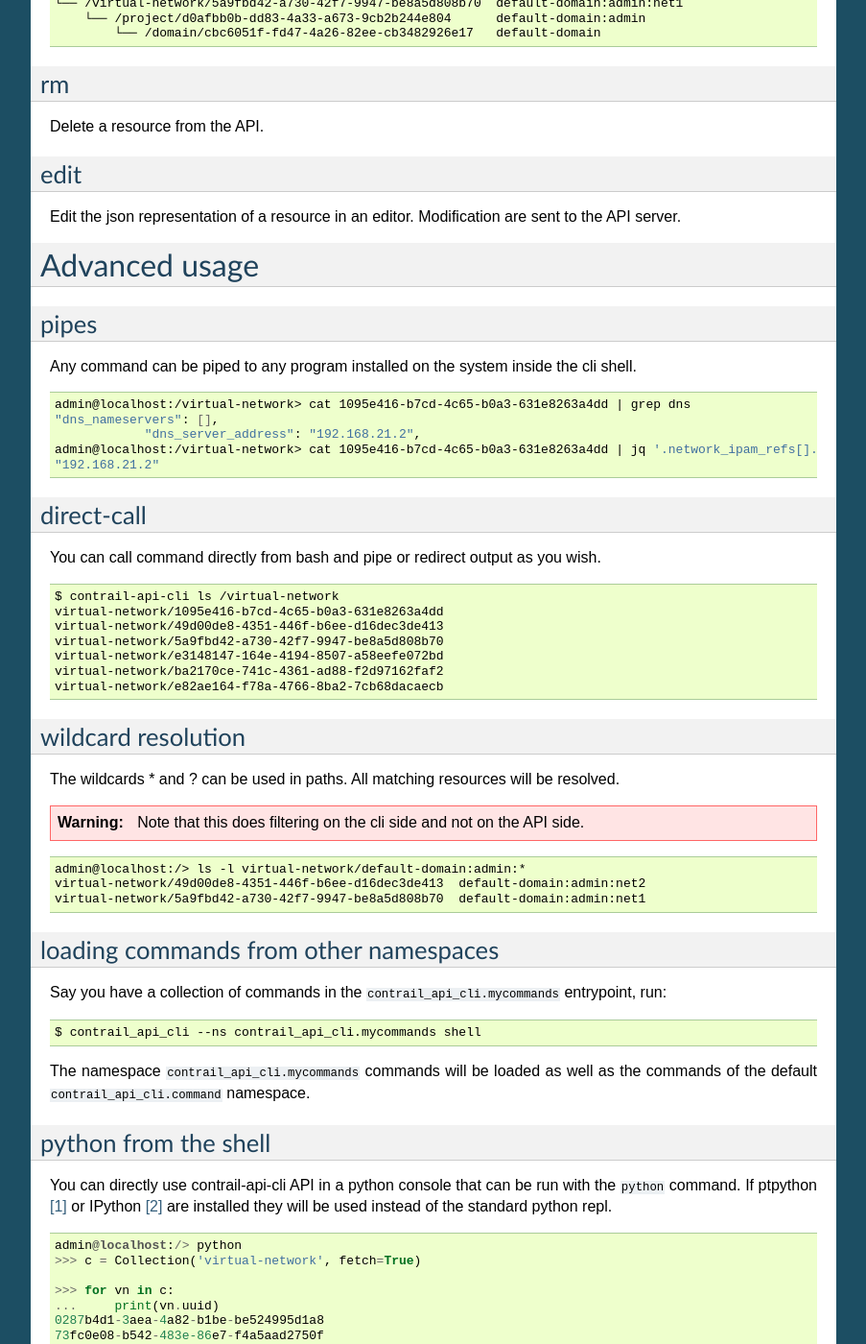
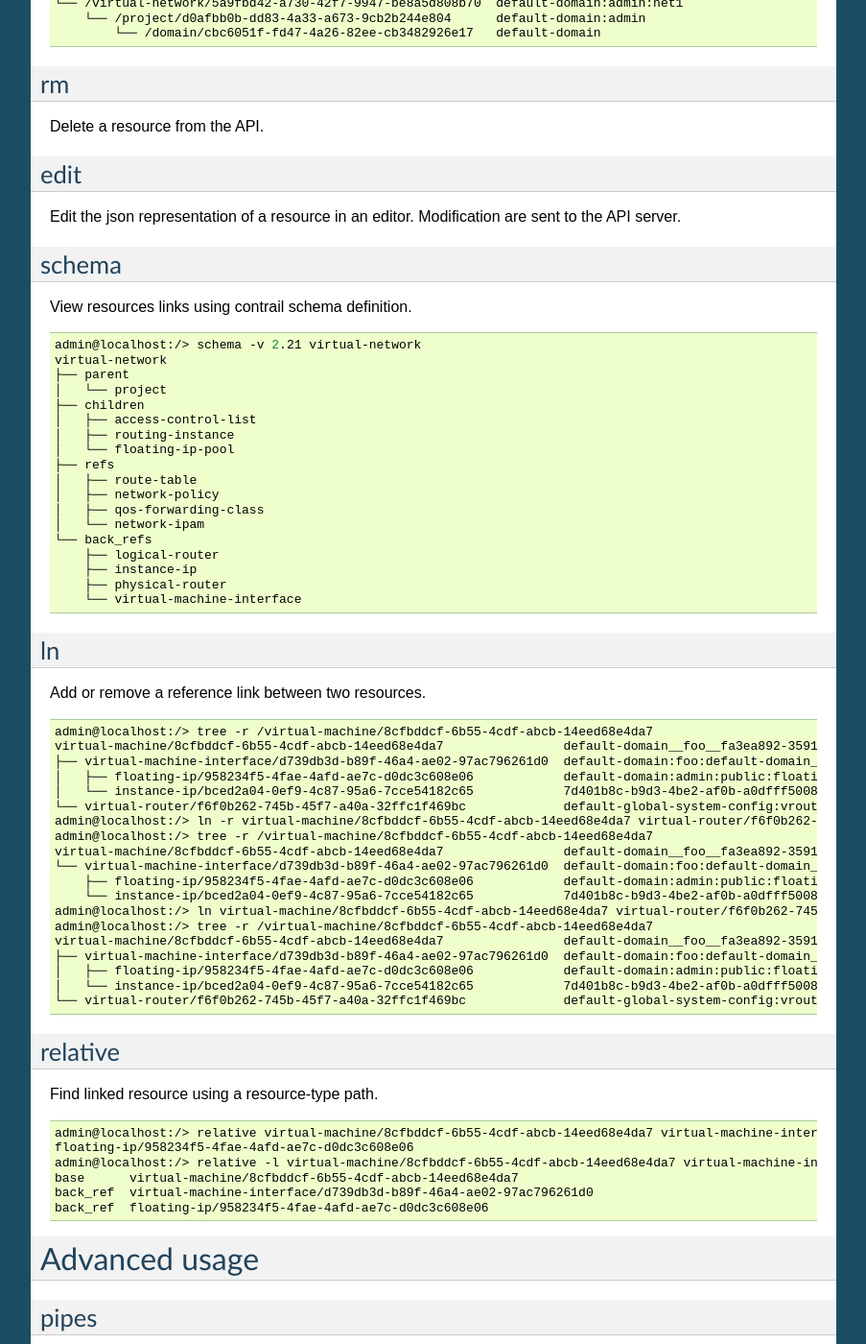
Before and after one commit to eonpatapon/contrail-api-cli, a Sphinx documentation site: the page built from doc/usage.rst, in a window 1280 px wide and 1400 px high, scrolled down 2756 px. Shown: the whole window at 96% size, without its empty margins (198-1101 px from the left). Built offline with Sphinx 7.4.7, drawn with Linux system fonts in a browser that asks for light colours; some of the changed text lies outside the part shown.

Commit message:
Update documentation

```diff
--- a/doc/api.rst
+++ b/doc/api.rst
@@ -28,7 +28,8 @@ Command
 Utils
 -----
 
-.. autofunction:: contrail_api_cli.utils.print_table
-.. autofunction:: contrail_api_cli.utils.print_tree
+.. autofunction:: contrail_api_cli.utils.format_table
+.. autofunction:: contrail_api_cli.utils.format_tree
 .. autofunction:: contrail_api_cli.utils.continue_prompt
 .. autofunction:: contrail_api_cli.utils.md5
+.. autofunction:: contrail_api_cli.utils.parallel_map
--- a/doc/usage.rst
+++ b/doc/usage.rst
@@ -188,6 +188,74 @@ edit
 Edit the json representation of a resource in an editor. Modification are sent
 to the API server.
 
+schema
+------
+
+View resources links using contrail schema definition.
+
+.. code-block:: bash
+
+    admin@localhost:/> schema -v 2.21 virtual-network
+    virtual-network
+    ├── parent
+    │   └── project
+    ├── children
+    │   ├── access-control-list
+    │   ├── routing-instance
+    │   └── floating-ip-pool
+    ├── refs
+    │   ├── route-table
+    │   ├── network-policy
+    │   ├── qos-forwarding-class
+    │   └── network-ipam
+    └── back_refs
+        ├── logical-router
+        ├── instance-ip
+        ├── physical-router
+        └── virtual-machine-interface
+
+ln
+--
+
+Add or remove a reference link between two resources.
+
+.. code-block:: bash
+
+    admin@localhost:/> tree -r /virtual-machine/8cfbddcf-6b55-4cdf-abcb-14eed68e4da7
+    virtual-machine/8cfbddcf-6b55-4cdf-abcb-14eed68e4da7                default-domain__foo__fa3ea892-3591-4611-ba22-cc45164aee3e__2
+    ├── virtual-machine-interface/d739db3d-b89f-46a4-ae02-97ac796261d0  default-domain:foo:default-domain__foo__fa3ea892-3591-4611-ba22-cc45164aee3e__2__right__1
+    │   ├── floating-ip/958234f5-4fae-4afd-ae7c-d0dc3c608e06            default-domain:admin:public:floating-ip-pool:958234f5-4fae-4afd-ae7c-d0dc3c608e06
+    │   └── instance-ip/bced2a04-0ef9-4c87-95a6-7cce54182c65            7d401b8c-b9d3-4be2-af0b-a0dfff500860
+    └── virtual-router/f6f0b262-745b-45f7-a40a-32ffc1f469bc             default-global-system-config:vrouter-1
+    admin@localhost:/> ln -r virtual-machine/8cfbddcf-6b55-4cdf-abcb-14eed68e4da7 virtual-router/f6f0b262-745b-45f7-a40a-32ffc1f469bc
+    admin@localhost:/> tree -r /virtual-machine/8cfbddcf-6b55-4cdf-abcb-14eed68e4da7
+    virtual-machine/8cfbddcf-6b55-4cdf-abcb-14eed68e4da7                default-domain__foo__fa3ea892-3591-4611-ba22-cc45164aee3e__2
+    └── virtual-machine-interface/d739db3d-b89f-46a4-ae02-97ac796261d0  default-domain:foo:default-domain__foo__fa3ea892-3591-4611-ba22-cc45164aee3e__2__right__1
+        ├── floating-ip/958234f5-4fae-4afd-ae7c-d0dc3c608e06            default-domain:admin:public:floating-ip-pool:958234f5-4fae-4afd-ae7c-d0dc3c608e06
+        └── instance-ip/bced2a04-0ef9-4c87-95a6-7cce54182c65            7d401b8c-b9d3-4be2-af0b-a0dfff500860
+    admin@localhost:/> ln virtual-machine/8cfbddcf-6b55-4cdf-abcb-14eed68e4da7 virtual-router/f6f0b262-745b-45f7-a40a-32ffc1f469bc
+    admin@localhost:/> tree -r /virtual-machine/8cfbddcf-6b55-4cdf-abcb-14eed68e4da7
+    virtual-machine/8cfbddcf-6b55-4cdf-abcb-14eed68e4da7                default-domain__foo__fa3ea892-3591-4611-ba22-cc45164aee3e__2
+    ├── virtual-machine-interface/d739db3d-b89f-46a4-ae02-97ac796261d0  default-domain:foo:default-domain__foo__fa3ea892-3591-4611-ba22-cc45164aee3e__2__right__1
+    │   ├── floating-ip/958234f5-4fae-4afd-ae7c-d0dc3c608e06            default-domain:admin:public:floating-ip-pool:958234f5-4fae-4afd-ae7c-d0dc3c608e06
+    │   └── instance-ip/bced2a04-0ef9-4c87-95a6-7cce54182c65            7d401b8c-b9d3-4be2-af0b-a0dfff500860
+    └── virtual-router/f6f0b262-745b-45f7-a40a-32ffc1f469bc             default-global-system-config:vrouter-1
+
+
+relative
+--------
+
+Find linked resource using a resource-type path.
+
+.. code-block:: bash
+
+    admin@localhost:/> relative virtual-machine/8cfbddcf-6b55-4cdf-abcb-14eed68e4da7 virtual-machine-interface.floating-ip
+    floating-ip/958234f5-4fae-4afd-ae7c-d0dc3c608e06
+    admin@localhost:/> relative -l virtual-machine/8cfbddcf-6b55-4cdf-abcb-14eed68e4da7 virtual-machine-interface.floating-ip
+    base      virtual-machine/8cfbddcf-6b55-4cdf-abcb-14eed68e4da7
+    back_ref  virtual-machine-interface/d739db3d-b89f-46a4-ae02-97ac796261d0
+    back_ref  floating-ip/958234f5-4fae-4afd-ae7c-d0dc3c608e06
+
 Advanced usage
 ==============
 
@@ -266,5 +334,17 @@ installed they will be used instead of the standard python repl.
     a3694461-c4e0-4f54-a6fa-a11ae0472e04
     6afc9f77-607f-424c-8188-996c9513467a
 
+python script execution
+-----------------------
+
+The `exec` command can be used to run a python script that is using the
+contrail_api_cli API. This avoids the need to setup the connection to
+the API server inside the script since the script will be run in the
+context of the cli.
+
+.. code-block:: bash
+
+    $ contrail-api-cli exec my_script.py
+
 .. [1] https://github.com/jonathanslenders/ptpython
 .. [2] https://ipython.org/
```
Also changed, not shown: other parts of doc/usage.rst (+3 -3 lines), doc/howto_api.rst (+3 -5 lines), 2 other files.
